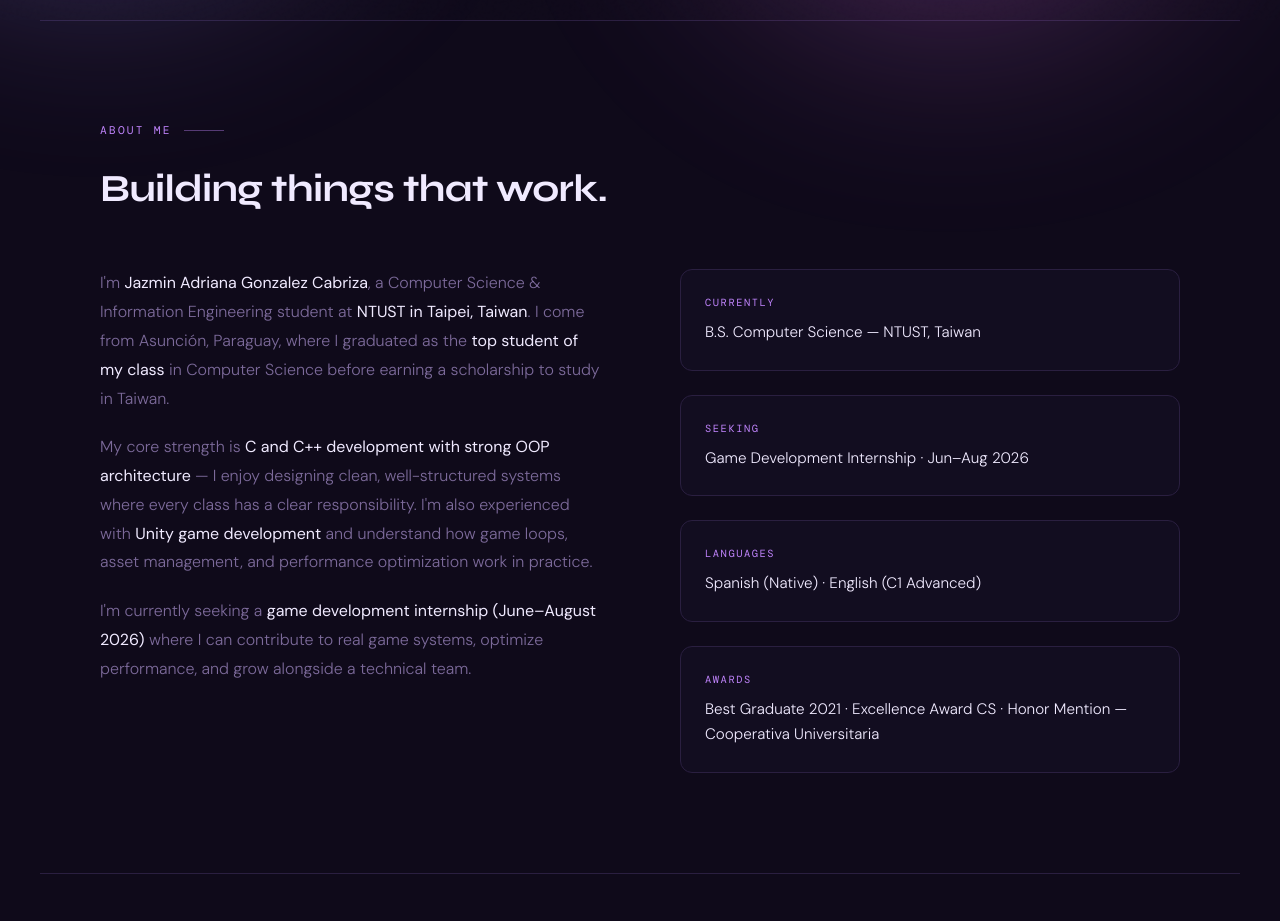
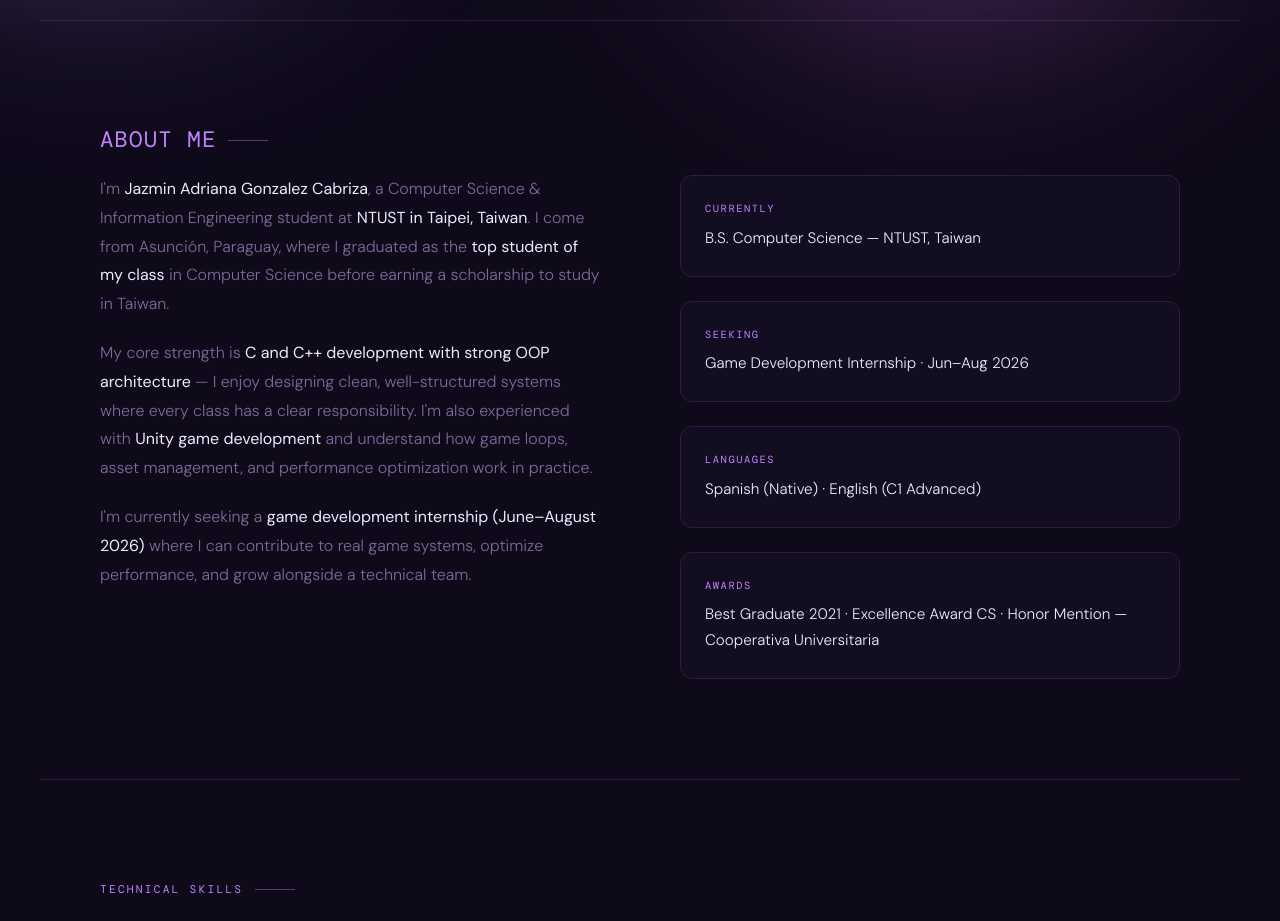
Before and after one commit to jazgonzalez/jazgonzalez.github.io, a plain HTML site: page index.html in a window 1280 px wide. Shown: the part 780-1701 px from the top of the page. Drawn offline with nearby package versions, Linux system fonts and the light colour scheme; a web font is replaced by a local one.

Commit message:
Update index.html

```diff
--- a/index.html
+++ b/index.html
@@ -663,8 +663,8 @@
 <section id="about">
   <div class="content-wrap">
     <div class="">
-      <div class="section-label">About me</div>
-      <h2 class="section-title">Building things that work.</h2>
+      <div class="section-label" style="font-size:1.4rem; letter-spacing:0.05em;">About me</div>
+
     </div>
     <div class="about-grid">
       <div class="about-text">
```
